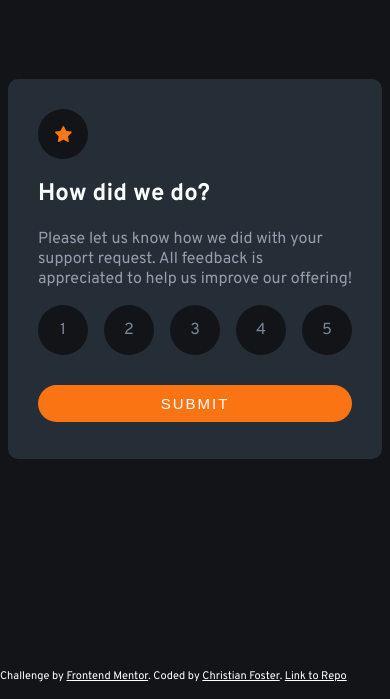
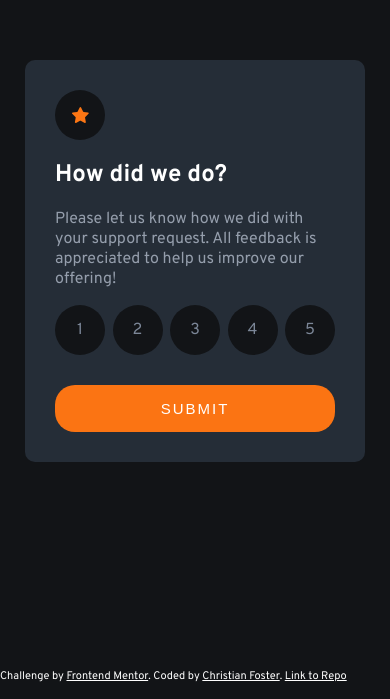
Before and after one commit to fosteeco/front-end-mentor-interactive-rating-component, a plain HTML site: page index.html in a window 390 px wide. Shown: the part 161-860 px from the top of the page. Drawn offline with Linux system fonts and the light colour scheme.

Commit message:
Added some padding to body to get the correct mobile styles

```diff
--- a/style.css
+++ b/style.css
@@ -2,6 +2,11 @@
 
 * {
   box-sizing: border-box;
+}
+
+body {
+  margin: 0;
+  padding: 25px;
 }
 
 :root {
@@ -82,7 +87,7 @@ body {
   outline: 0;
   border: 0;
   cursor: pointer;
-  padding: 10px 0;
+  padding: 15px 0;
   text-transform: uppercase;
   letter-spacing: 2px;
   font-size: 15px;
```
